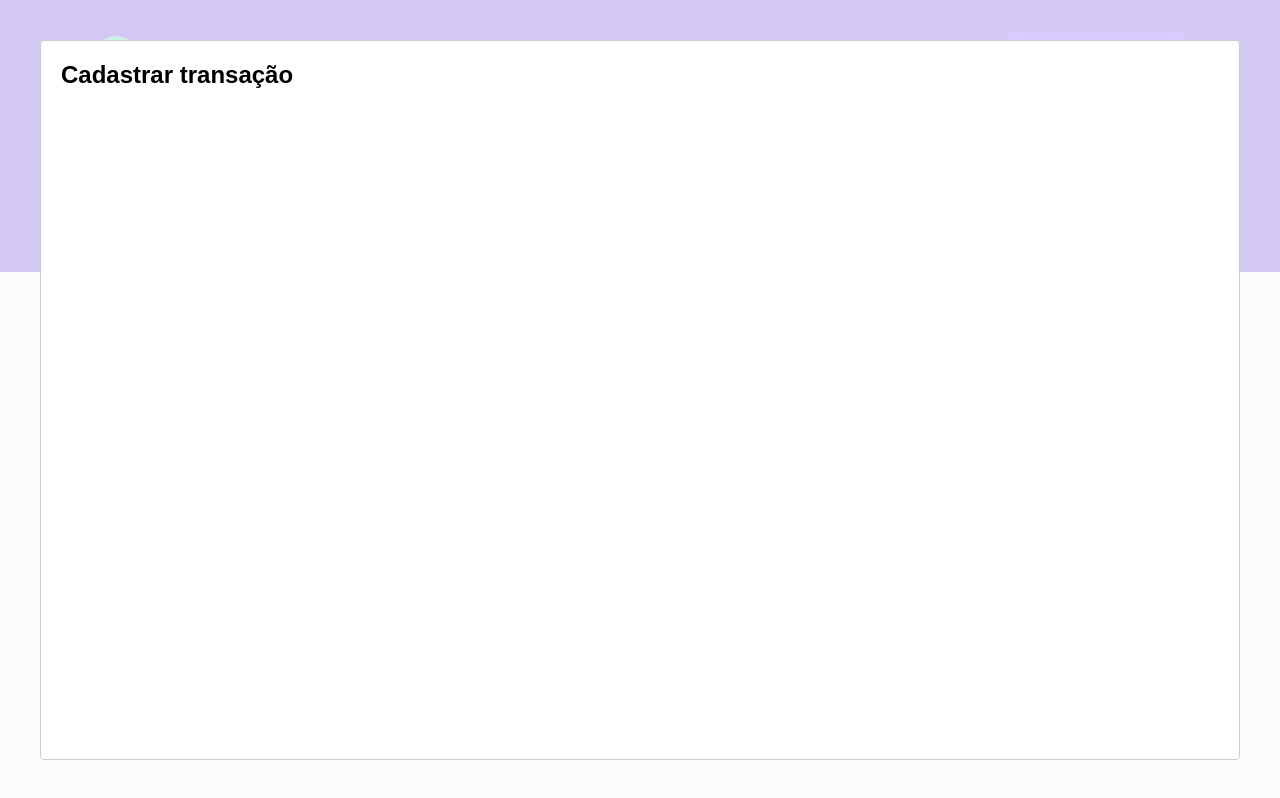
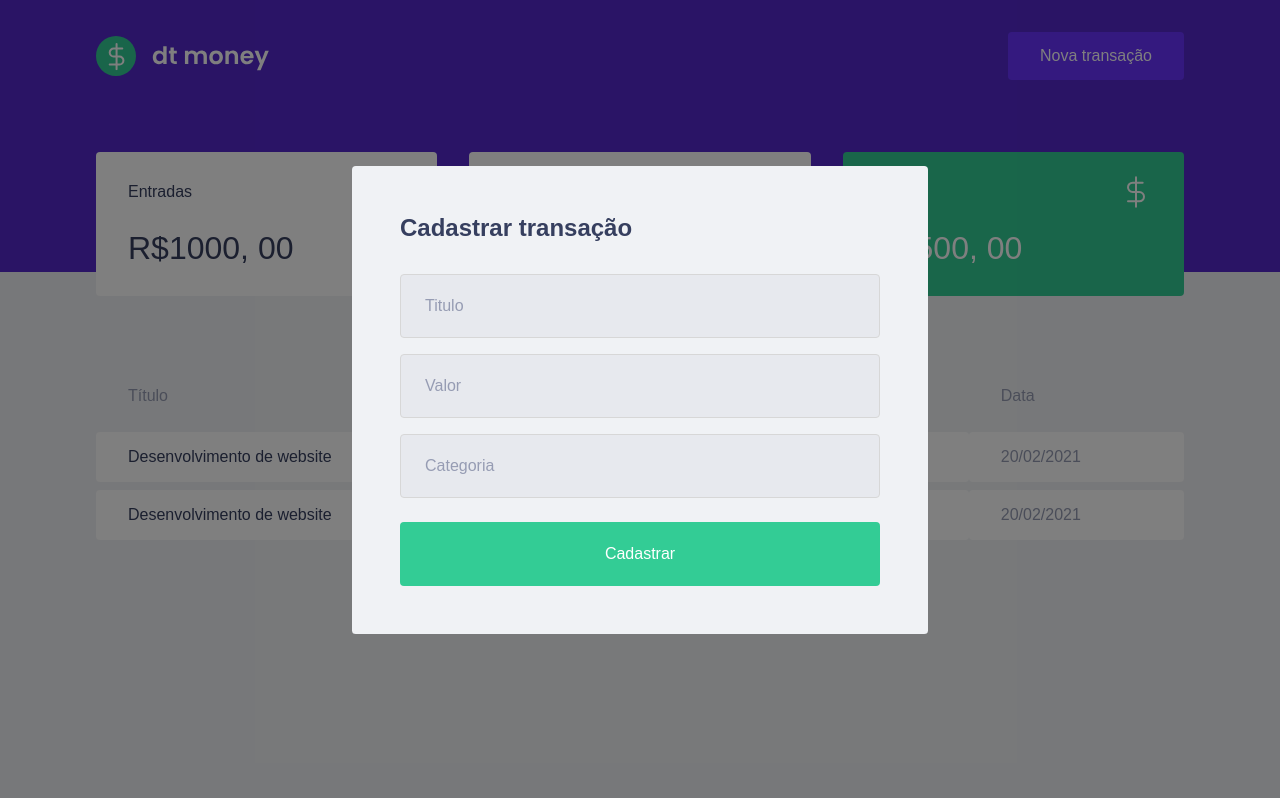
Before and after one commit to PedroMakengo/dtmoney, a React (Create React App) app: page / in a window 1280 px wide. Both pictures are taken after a click on the button "Nova transação". Built offline with nearby package versions, Linux system fonts and the light colour scheme; no server answers; what miragejs would draw is missing.

Commit message:
Trabalhando no modal

```diff
--- a/src/components/NewTransactionModal/index.tsx
+++ b/src/components/NewTransactionModal/index.tsx
@@ -1,4 +1,6 @@
 import Modal from "react-modal";
+
+import { Container } from "./styles";
 
 interface NewTransactionModalProps {
   isOpen: boolean;
@@ -10,8 +12,19 @@
   onRequestClose,
 }: NewTransactionModalProps) {
   return (
-    <Modal isOpen={isOpen} onRequestClose={onRequestClose}>
-      <h2>Cadastrar transação</h2>
+    <Modal
+      isOpen={isOpen}
+      onRequestClose={onRequestClose}
+      overlayClassName="react-modal-overlay"
+      className="react-modal-content"
+    >
+      <Container>
+        <h2>Cadastrar transação</h2>
+        <input type="text" placeholder="Titulo" />
+        <input type="number" placeholder="Valor" />
+        <input type="text" placeholder="Categoria" />
+        <button type="submit">Cadastrar</button>
+      </Container>
     </Modal>
   );
 }
--- a/src/components/NewTransactionModal/styles.ts
+++ b/src/components/NewTransactionModal/styles.ts
@@ -1,3 +1,47 @@
 import styled from "styled-components";
 
-export const Container = styled.div``;
+export const Container = styled.form`
+  h2 {
+    color: var(--text-title);
+    font-size: 1.5rem;
+    margin-bottom: 2rem;
+  }
+
+  input {
+    width: 100%;
+    padding: 0 1.5rem;
+    height: 4rem;
+    border-radius: 0.25rem;
+
+    border: 1px solid #d7d7d7;
+    background: #e7e9ee;
+
+    font-weight: 400;
+    font-size: 1rem;
+
+    &::placeholder {
+      color: var(--text-body);
+    }
+
+    & + input {
+      margin-top: 1rem;
+    }
+  }
+
+  button[type="submit"] {
+    width: 100%;
+    padding: 0 1.5rem;
+    height: 4rem;
+    background: var(--green);
+    border: none;
+    color: #fff;
+    border-radius: 0.25rem;
+    font-size: 1rem;
+    margin-top: 1.5rem;
+    transition: filter 0.2s;
+
+    &:hover {
+      filter: brightness(0.9);
+    }
+  }
+`;
--- a/src/styles/global.ts
+++ b/src/styles/global.ts
@@ -53,4 +53,22 @@
     opacity: 0.6;
     cursor: not-allowed;
   }
+
+  .react-modal-overlay {
+    background: rgba(0,0,0,0.5);
+    position: fixed;
+
+    inset: 0;
+    display: flex;
+    align-items: center;
+    justify-content: center;
+  }
+  .react-modal-content {
+    width: 100%;
+    max-width: 576px;
+    background: var(--background);
+    padding: 3rem;
+    position: relative;
+    border-radius: 0.24rem
+  }
 `;
```
